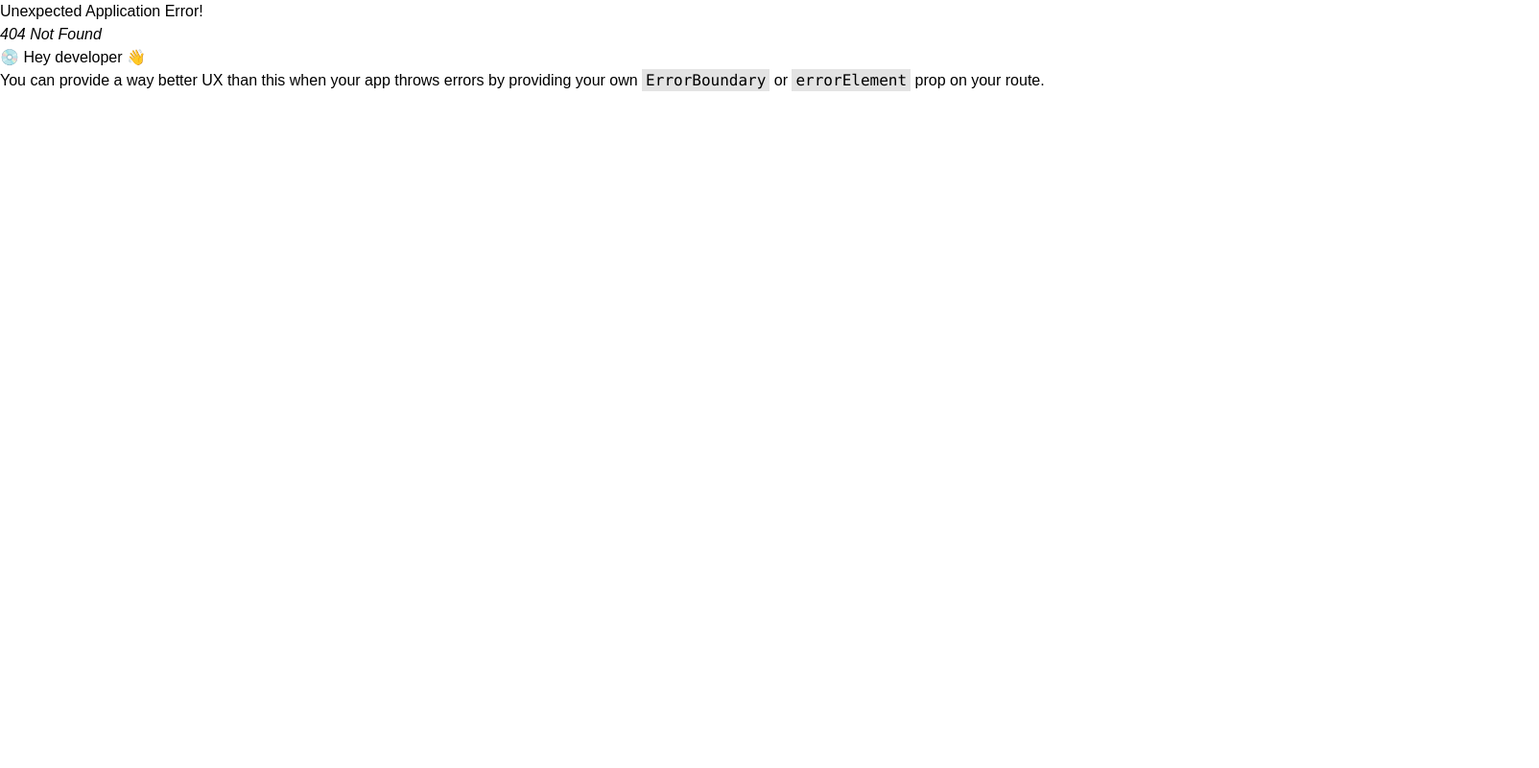
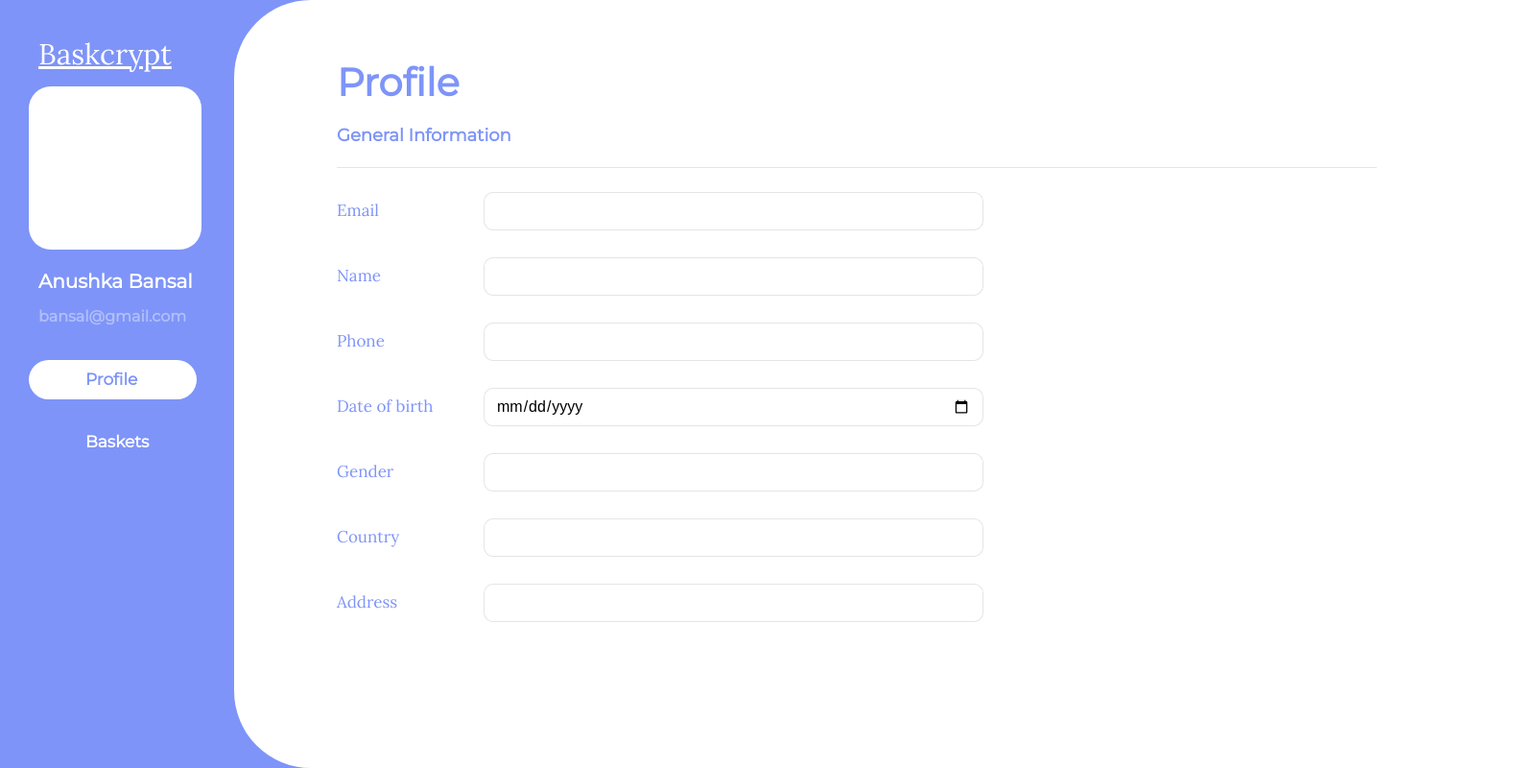
Before and after one commit to Anushka-bot/Bask-Crypt-Frontend, a React app: page /user in a window 1280 px wide. Before the commit this address had no page. Shown: the whole page at 96% size, 1604 px wide, since content can reach past the window. Built offline with nearby package versions, Linux system fonts and the light colour scheme.

Commit message:
Frontend improved

```diff
--- a/public/index.html
+++ b/public/index.html
@@ -2,7 +2,7 @@
 <html lang="en">
   <head>
     <meta charset="utf-8" />
-    <link rel="icon" href="%PUBLIC_URL%/favicon.ico" />
+    <link rel="icon" href="%PUBLIC_URL%/wallet.png" />
     <meta name="theme-color" content="#000000" />
     <meta
       name="description"
--- a/src/components/About.js
+++ b/src/components/About.js
@@ -28,7 +28,7 @@ export default function About() {
           </div>
         </div>
       </section>
-      <section className="bg-about2 h-screen bg-fixed bg-cover flex">
+      <section className="bg-about1 h-screen bg-fixed bg-cover flex">
         <div className="w-1/2 ml-auto">
           <div className="p-10 h-screen flex flex-col justify-center gap-6 bg-gray-300/50 backdrop-blur-md">
             <div className="pb-4">
--- a/src/components/Navbar.js
+++ b/src/components/Navbar.js
@@ -8,6 +8,7 @@ export default function Navbar() {
         <a href="/#home" className="font-Lora text-xl text-neutral-900">Home</a>
         <a href ="/#about" className="font-Lora text-xl text-neutral-900">About</a>
         <a href ="/baskets" className="font-Lora text-xl text-neutral-900">Baskets</a>
+        <a href ="/user" className="font-Lora text-xl text-neutral-900">Profile</a>
         <a
           href="/signup"
           className="px-4 py-2 text-white rounded-md bg-gradient-to-br from-lightVio to-violet hover:-translate-y-0.5 transition duration-300 hover:shadow-lg shadow-slate-900"
--- /dev/null
+++ b/src/pages/Mybaskets.js
@@ -0,0 +1,42 @@
+export default function Mybaskets() {
+    return (
+      <>
+        <div className="bg-[#7E94F8] w-full h-screen relative">
+        <a href="/" className="absolute left-[40px] top-[30px] font-Lora underline decoration-white text-3xl text-white z-30 mt-2">Baskcrypt</a>
+            <div className="box-border absolute w-[180px] h-[170px] left-[30px] top-[90px] border-solid rounded-[23px] border-black/10 bg-white"></div>
+            <div>
+                <p className="absolute w-[168px] h-[27px] left-[40px] top-[280px] font-Mont text-[20px] leading-[27px] text-white font-semibold">Anushka Bansal</p>
+                <p className="absolute w-[149px] h-[19px] left-[40px] top-[320px] font-Mont text-[16px] leading-[19px] text-white/40 font-semibold">bansal@gmail.com</p>
+                <div className="absolute w-[175px] h-[41px] left-[30px] top-[440px] bg-white rounded-[25px]">
+                </div>
+                <a href="/user" className="absolute w-[65px] h-[21px] left-[89px] top-[385px] font-Mont text-[17px] leading-[21px] text-white font-semibold">Profile</a>
+                <a href="/mybaskets" className="absolute w-[53px] h-[21px] left-[89px] top-[450px] font-Mont text-[17px] leading-[21px] text-violet font-semibold">Baskets</a>
+            </div>
+          <section className="h-screen w-[1360px] bg-white rounded-[80px] left-[244px] top-0 absolute">
+            <div>
+              <p className="absolute w-[127px] h-[48px] left-[107px] top-[62px] font-Mont text-[40px] leading-[48px] text-violet font-bold">Baskets</p>
+              <p className="absolute w-[202px] h-[25px] left-[107px] top-[129px] font-Mont text-[18px] leading-[25px] text-violet font-semibold">Public Baskets</p>
+              <hr className="absolute w-[1084px] left-[107px] top-[174px] border-solid rounded-sm border-black/10"></hr>
+            </div>
+
+            <div className="grid grid-cols-3 gap-10">
+                <div className="top-[207px] left-[107px] w-80 rounded-lg bg-white shadow-lg hover:-translate-y-1 duration-300 transition hover:shadow-xl ">
+                    <div class="text-ellipsis p-6 h-auto">
+                        <div className="mb-2">
+                        <h5 className="text-xl font-medium leading-tight text-neutral-800">
+                            Card title
+                        </h5>
+                        <h6 className="text-xs text-gray-400">Author Name</h6>
+                        </div>
+                        <p className="mb-4 text-sm text-neutral-600">
+                        Some quick example text to build on the card title and make up the
+                        bulk of the card's content. Lorem, ipsum dolor s
+                        </p>
+                        </div>
+                    </div>
+                </div>
+          </section>
+        </div>
+      </>
+    );
+  }
--- /dev/null
+++ b/src/pages/User.js
@@ -0,0 +1,44 @@
+export default function User() {
+    return (
+      <>
+        <div className="bg-[#7E94F8] w-full h-screen relative">
+            <a href="/" className="absolute left-[40px] top-[30px] font-Lora underline decoration-white text-3xl text-white z-30 mt-2">Baskcrypt</a>
+            <div className="box-border absolute w-[180px] h-[170px] left-[30px] top-[90px] border-solid rounded-[23px] border-black/10 bg-white"></div>
+            <div>
+                <p className="absolute w-[168px] h-[27px] left-[40px] top-[280px] font-Mont text-[20px] leading-[27px] text-white font-semibold">Anushka Bansal</p>
+                <p className="absolute w-[149px] h-[19px] left-[40px] top-[320px] font-Mont text-[16px] leading-[19px] text-white/40 font-semibold">bansal@gmail.com</p>
+                <div className="absolute w-[175px] h-[41px] left-[30px] top-[375px] bg-white rounded-[25px]">
+                </div>
+                <a href="/user" className="absolute w-[53px] h-[21px] left-[89px] top-[385px] font-Mont text-[17px] leading-[21px] text-violet font-semibold">Profile</a>
+                <a href="/mybaskets" className="absolute w-[65px] h-[21px] left-[89px] top-[450px] font-Mont text-[17px] leading-[21px] text-white font-semibold">Baskets</a>
+            </div>
+
+          <section className="h-screen w-[1360px] bg-white rounded-[80px] left-[244px] top-0 absolute">
+            <div>
+              <p className="absolute w-[127px] h-[48px] left-[107px] top-[62px] font-Mont text-[40px] leading-[48px] text-violet font-bold">Profile</p>
+              <p className="absolute w-[202px] h-[25px] left-[107px] top-[129px] font-Mont text-[18px] leading-[25px] text-violet font-semibold">General Information</p>
+              <hr className="absolute w-[1084px] left-[107px] top-[174px] border-solid rounded-sm border-black/10"></hr>
+            </div>
+            <div className="absolute grid grid-rows-6 gap-7 top-[207px] left-[107px]">
+                <div className="w-[105px] h-[40px] font-Lora text-[17px] text-violet">Email</div>
+                <div className="w-[105px] h-[40px] font-Lora text-[17px] text-violet justify-center">Name</div>
+                <div className="w-[105px] h-[40px] font-Lora text-[17px] text-violet">Phone</div>
+                <div className="w-[105px] h-[40px] font-Lora text-[17px] text-violet">Date of birth</div>
+                <div className="w-[105px] h-[40px] font-Lora text-[17px] text-violet">Gender</div>
+                <div className="w-[105px] h-[40px] font-Lora text-[17px] text-violet">Country</div>
+                <div className="w-[105px] h-[40px] font-Lora text-[17px] text-violet">Address</div>
+            </div>
+            <div className="absolute grid grid-rows-6 gap-7 top-[200px] left-[260px]">
+                <input type="email" className="box-border w-[521px] h-[40px] left-[110px] bg-white rounded-[10px] border-solid border-black/10"/>
+                <input type="text" className="box-border w-[521px] h-[40px] left-[110px] bg-white rounded-[10px] border-solid border-black/10"/>
+                <input type="number" className="box-border w-[521px] h-[40px] left-[110px] bg-white rounded-[10px] border-solid border-black/10"/>
+                <input type="date" className="box-border w-[521px] h-[40px] left-[110px] bg-white rounded-[10px] border-solid border-black/10"/>
+                <input type="text" className="box-border w-[521px] h-[40px] left-[110px] bg-white rounded-[10px] border-solid border-black/10"/>
+                <input type="text" className="box-border w-[521px] h-[40px] left-[110px] bg-white rounded-[10px] border-solid border-black/10"/>
+                <input type="text" className="box-border w-[521px] h-[40px] left-[110px] bg-white rounded-[10px] border-solid border-black/10"/>
+            </div>
+          </section>
+        </div>
+      </>
+    );
+  }
```
Also changed, not shown: src/index.js (+10 -0 lines), public/wallet.png (added).
